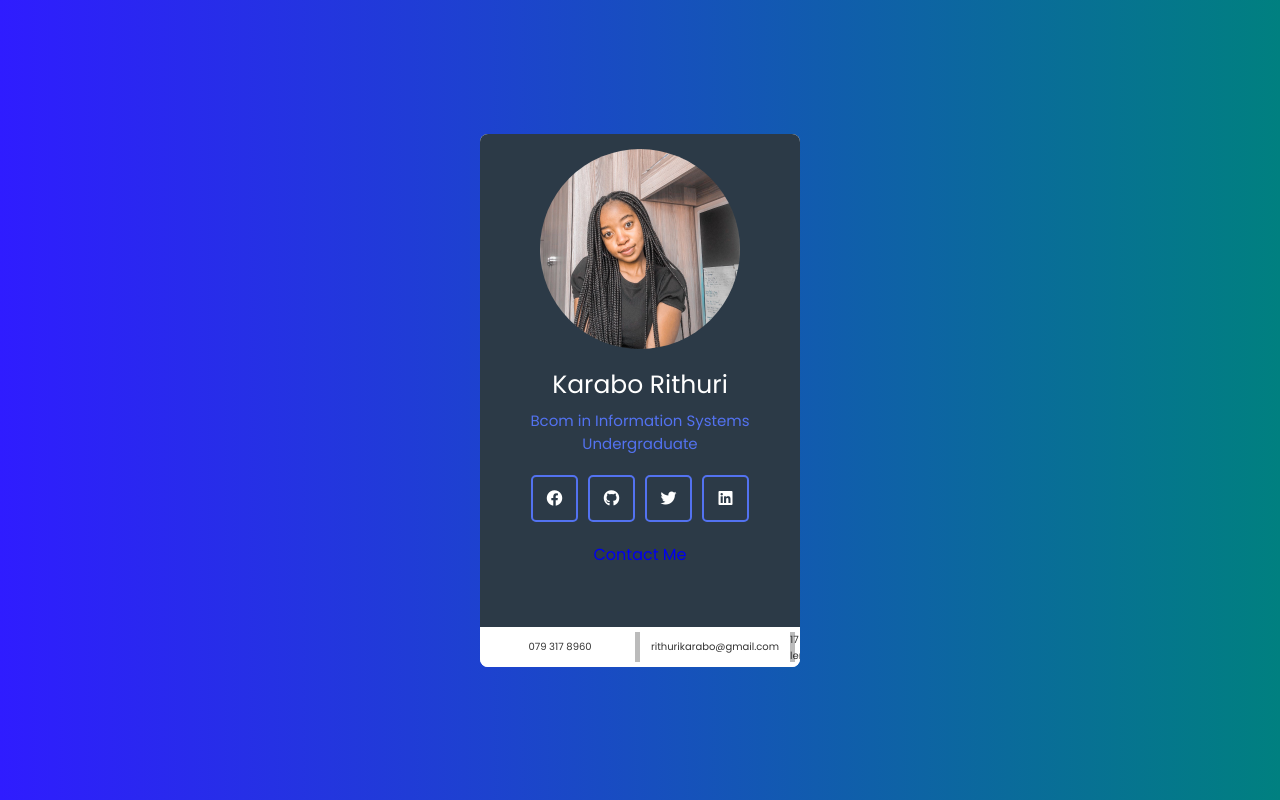
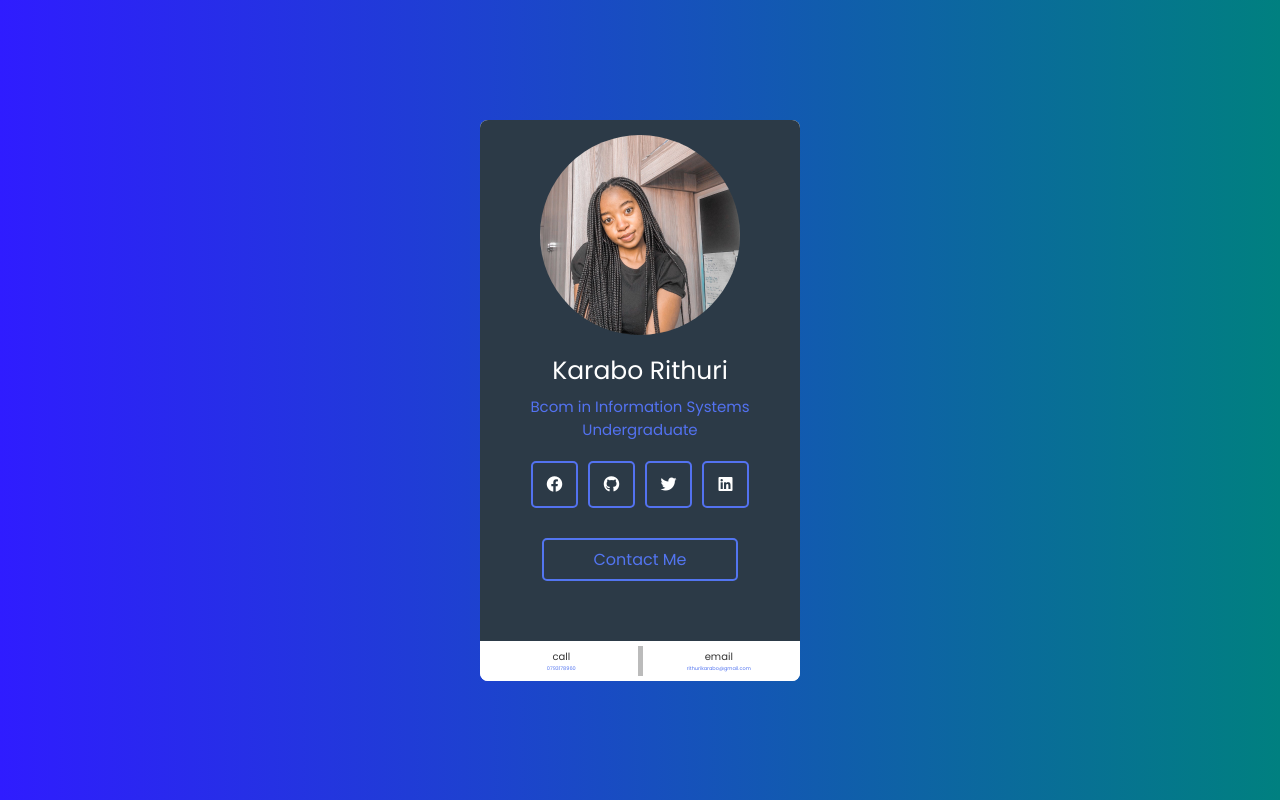
Before and after one commit to KRithuri/Profile-Card, a plain HTML site: page profile.html in a window 1280 px wide. Drawn offline with Linux system fonts and the light colour scheme.

Commit message:
changes to contact details

```diff
--- a/profile.html
+++ b/profile.html
@@ -26,16 +26,16 @@
 
                 </div>
             </div>
-            <a href="#" class="contact">Contact Me</a>
+            <a href="#" class="contact-btn">Contact Me</a>
         </div>
         <div class="card-footer">
             <div class="cont-details">
-                <div class="item"><span>079 317 8960</span></div>
+                <div class="item"><span>Call</span>0793178960</div>
                 <div class="border"></div>
-                <div class="item"><span>rithurikarabo@gmail.com</span></div>
-                <div class="border">
-                <div class="item"><span>17 Lenong Street Saulsville, Pretoria, 0125</span></div>
-                <div class="border">
+                <div class="item"><span>Email</span>rithurikarabo@gmail.com</div>
+
+
+
             </div>
         </div>
     </div>
```
